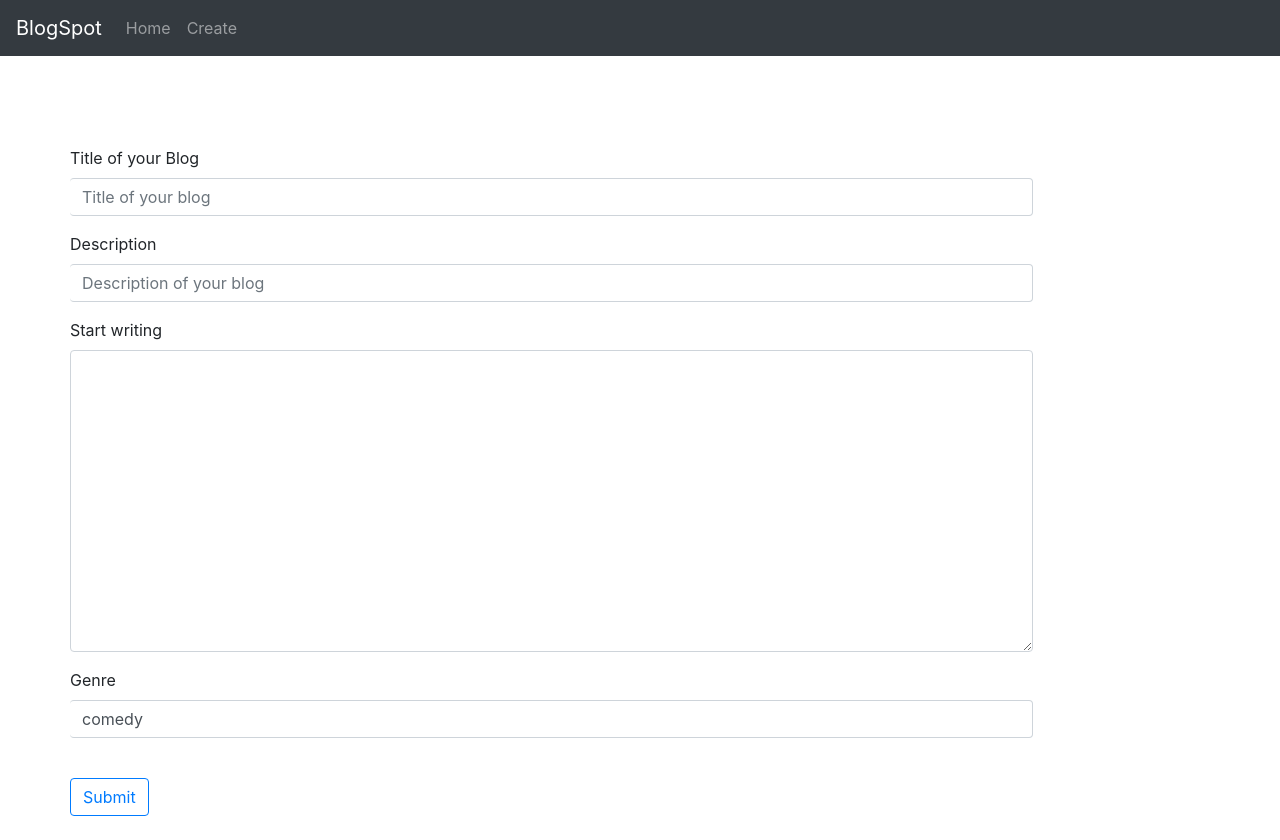
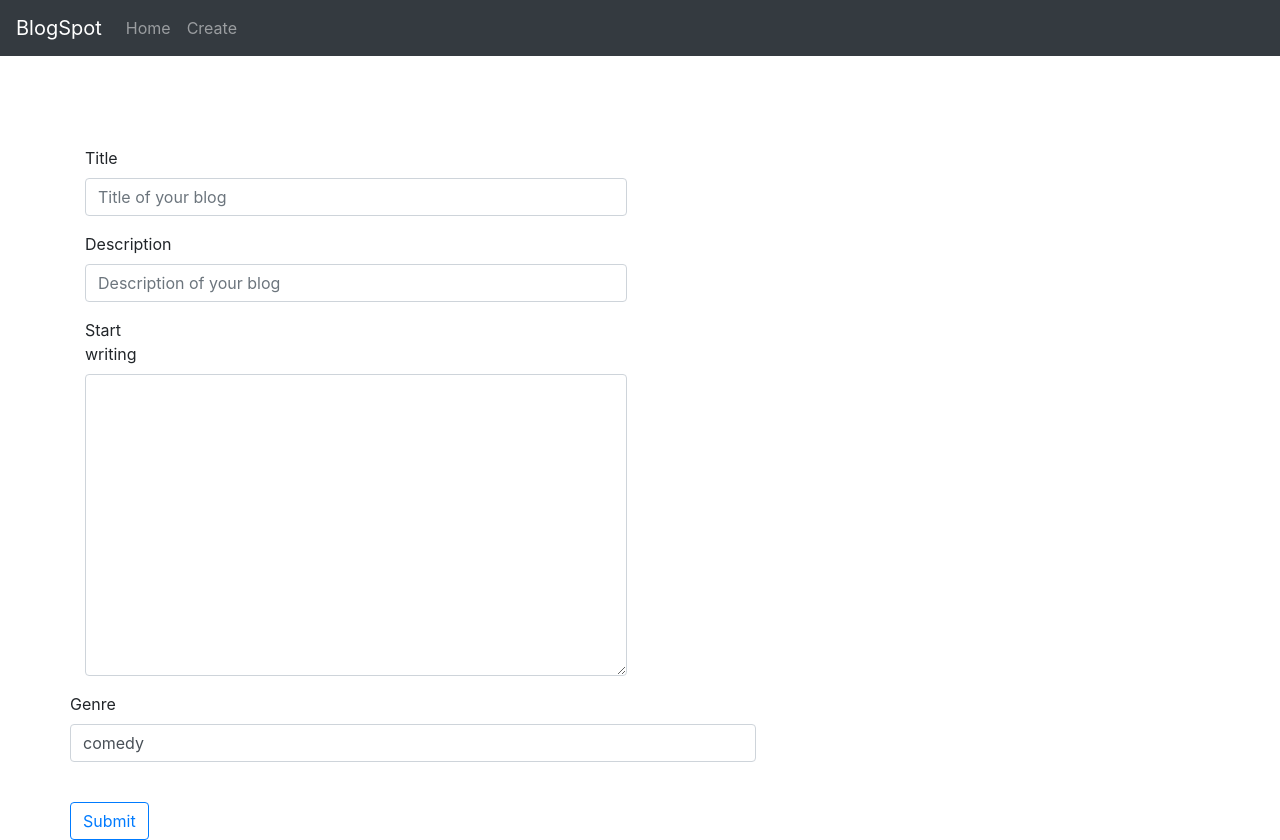
Before and after one commit to kalyanveenam/BlogsApp, an Angular app: page /create in a window 1280 px wide. Before the commit the page ends 816 px from the top, so only its background shows below. Built offline with nearby package versions, Linux system fonts and the light colour scheme.

Commit message:
Improved UI

```diff
--- a/src/app/blog-create/blog-create.component.css
+++ b/src/app/blog-create/blog-create.component.css
@@ -1,8 +1,3 @@
-.ng-valid[required], .ng-valid.required{
-
-    border-left: green;
+.container{
+    display: block;
 }
-.ng-invalid:not(form){
-
-    border-left: red;
-}
--- a/src/app/blog-create/blog-create.component.html
+++ b/src/app/blog-create/blog-create.component.html
@@ -13,20 +13,27 @@
             <div class="cols">
                 <form #createBlogForm='ngForm' (ngSubmit)="createBlog()">
                     <div class="form-group">
-                        <label for="exampleFormControlInput1">Title of your Blog</label>
-                        <input class="form-control " id="exampleFormControlInput1" name='blogTitle'
-                            [(ngModel)]='blogTitle' placeholder="Title of your blog" rows=2 required>
+                        <label class="control-label col-sm-2">Title </label>
+                        <div class="col-sm-10">
+                            <input class="form-control  " id="exampleFormControlInput1" name='blogTitle'
+                                [(ngModel)]='blogTitle' placeholder="Title of your blog" rows=2 required>
+                        </div>
                     </div>
                     <div class="form-group">
-                        <label for="exampleFormControlInput1">Description</label>
-                        <input class="form-control " id="exampleFormControlInput1" name='blogDescription'
-                            [(ngModel)]='blogDescription' placeholder="Description of your blog" rows=2 required>
+
+                        <label for="exampleFormControlInput1 " class="col-sm-2">Description</label>
+                        <div class="col-sm-10">
+                            <input class="form-control " id="exampleFormControlInput1" name='blogDescription'
+                                [(ngModel)]='blogDescription' placeholder="Description of your blog" rows=2 required>
+                        </div>
                     </div>
 
                     <div class="form-group">
-                        <label for="exampleFormControlTextarea1">Start writing</label>
-                        <textarea class="form-control " id="exampleFormControlTextarea1" name='blogBodyHtml'
-                            [(ngModel)]='blogBodyHtml' rows="12" cols="90"></textarea>
+                        <label for="exampleFormControlTextarea1" class="col-sm-2">Start writing</label>
+                        <div class="col-sm-10">
+                            <textarea class="form-control " id="exampleFormControlTextarea1" name='blogBodyHtml'
+                                [(ngModel)]='blogBodyHtml' rows="12" cols="60"></textarea>
+                        </div>
                     </div>
                     <div class="form-group">
                         <label for="exampleFormControlInput1">Genre</label>
--- a/src/app/blog-create/blog-create.component.ts
+++ b/src/app/blog-create/blog-create.component.ts
@@ -2,6 +2,7 @@ import { Component, OnInit } from '@angular/core';
 import { BlogHttpService } from '../blog-http.service';
 import { error } from '@angular/compiler/src/util';
 import { ToastrService } from 'ngx-toastr';
+import { Router } from '@angular/router';
 
 
 @Component({
@@ -11,7 +12,7 @@ import { ToastrService } from 'ngx-toastr';
 })
 export class BlogCreateComponent implements OnInit {
 
-  constructor(public BlogHttpService: BlogHttpService, private toastr: ToastrService) {
+  constructor(public BlogHttpService: BlogHttpService, private toastr: ToastrService, public router: Router) {
   }
 
   public blogTitle: string;
@@ -34,6 +35,7 @@ export class BlogCreateComponent implements OnInit {
       data => {
         console.log(data)
         this.toastr.success('Blog is created successfully');
+        this.router.navigate(['/home'])
       },
       error => {
         console.log(error.errorMessage);
--- a/src/app/blog-edit/blog-edit.component.html
+++ b/src/app/blog-edit/blog-edit.component.html
@@ -13,32 +13,40 @@
             <div class="cols">
                 <form #createBlogForm='ngForm' (ngSubmit)="editBlog()">
                     <div class="form-group">
-                        <label for="exampleFormControlInput1">Title of your Blog</label>
+                        <label for="exampleFormControlInput1 " class="col-sm-2">Title of your Blog</label>
+                        <div class="col-sm-10">
                             <input class="form-control " id="exampleFormControlInput1" name='blogTitle'
                                 [(ngModel)]='currentBlog.title' placeholder="Title of your blog" rows=2 required>
                         </div>
+                    </div>
                     <div class="form-group">
-                        <label for="exampleFormControlInput1">Description</label>
+                        <label for="exampleFormControlInput1 " class="col-sm-2">Description</label>
+                        <div class="col-sm-10">
                             <input class="form-control " id="exampleFormControlInput1" name='blogDescription'
                                 [(ngModel)]='currentBlog.description' placeholder="Description of your blog" rows=2
                                 required>
                         </div>
+                    </div>
 
                     <div class="form-group">
-                        <label for="exampleFormControlTextarea1">Start writing</label>
-                        <textarea class="form-control " id="exampleFormControlTextarea1" name='blogBodyHtml'
+                        <label for="exampleFormControlTextarea1" class="col-sm-2">Start writing</label>
+                        <div class="col-sm-10">
+                            <textarea class="form-control  " id="exampleFormControlTextarea1" name='blogBodyHtml'
                                 [(ngModel)]='currentBlog.bodyHtml' rows="12" cols="90"></textarea>
                         </div>
+                    </div>
                     <div class="form-group">
-                        <label for="exampleFormControlInput1">Genre</label>
+                        <label for="exampleFormControlInput1" class="col-sm-2">Genre</label>
+                        <div class="col-sm-10">
                             <input class="form-control " id="exampleFormControlInput1" name='possibleCategories'
                                 [(ngModel)]='possibleCategories' placeholder="Description Genre of your blog" rows=2
                                 required>
                         </div>
+                    </div>
 
 
                     <br>
-                    <button type="submit" class="btn btn-outline-primary">Submit</button>
+                    <button type="submit" class="btn  btn-secondary col-sm-2">Submit</button>
                 </form>
             </div>
         </div>
--- a/src/app/blog-view/blog-view.component.html
+++ b/src/app/blog-view/blog-view.component.html
@@ -5,8 +5,8 @@
             <p class="lead">{{currentBlog.description}}</p>
             <hr class="my-4">
             <p>{{currentBlog.bodyHtml}}</p>
-            <a class="btn btn-primary btn-lg" [routerLink]="['/edit',currentBlog.blogId]" role="button">Edit</a>
-            <a class="btn btn-primary btn-lg" (click)="blogDelete()" role="button">Delete</a>
+            <a class="btn btn-primary btn-md mr-4" [routerLink]="['/edit',currentBlog.blogId]" role="button">Edit</a>
+            <a class="btn btn-primary btn-md" (click)="blogDelete()" role="button">Delete</a>
 
         </div>
     </div>
--- a/src/app/home/home.component.css
+++ b/src/app/home/home.component.css
@@ -5,3 +5,6 @@
   margin-left: 1vw;
   margin-bottom: 1vw;
 }
+.title{
+  font-family: Arial, Helvetica, sans-serif;
+}
--- a/src/app/home/home.component.html
+++ b/src/app/home/home.component.html
@@ -1,3 +1,4 @@
+<body>
     <div class="container">
 
         <div class="rows" *ngIf='blogData.length>0'>
@@ -5,15 +6,15 @@
             <div *ngFor="let blog of blogData">
 
 
-            <div class="card border-primary col-md-5 card-layout">
+                <div class="card border-primary col-md-5 card-layout shadow lg mb-5 bg-white rounded">
                     <!-- <img class="card-img-top" src="image1.jpg" alt="Card image cap"> -->
                     <div class="card-body ">
-                    <h5 class="card-title text-primary">{{blog.title}}</h5>
+                        <h5 class="card-title font-weight-bold text-dark text-uppercase title">{{blog.title}}</h5>
 
                         <p class="card-text">{{blog.description}}</p>
                         <br>
 
-                    <a [routerLink]="['/blog',blog.blogId]" class="btn btn-primary btn-block">View</a>
+                        <a [routerLink]="['/blog',blog.blogId]" class="btn btn-secondary btn-block">View</a>
                     </div>
 
 
@@ -21,4 +22,5 @@
 
             </div>
         </div>
+
         <router-outlet></router-outlet>
```
Lines whose indentation alone changed are shown as unchanged.
